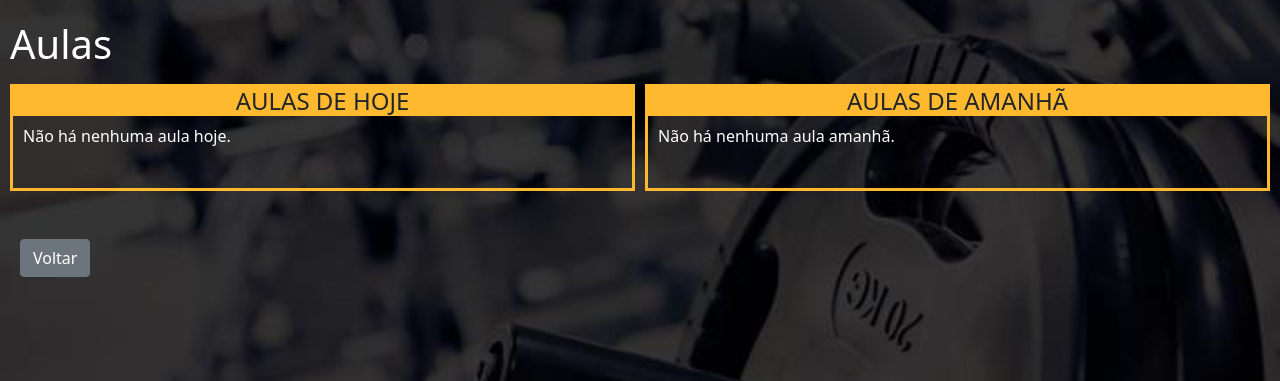
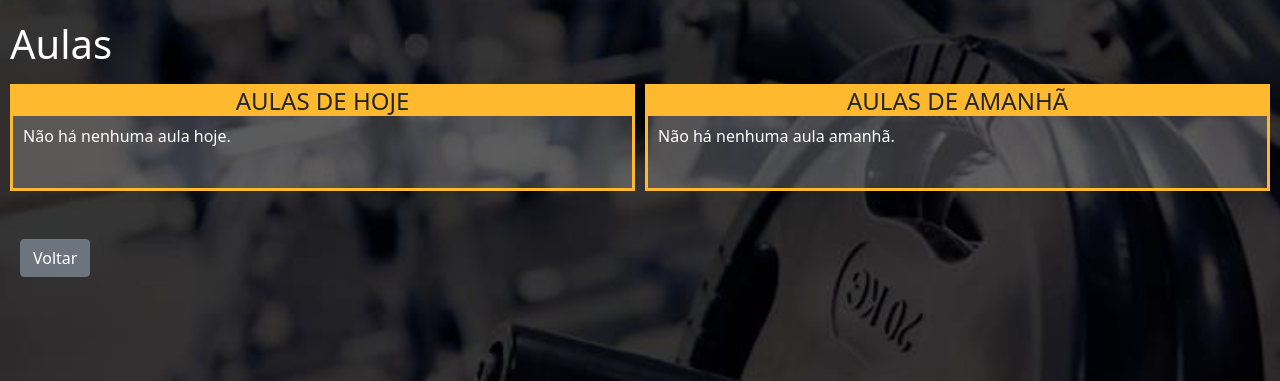
Before and after one commit to tomasolenscki/USPesos, a Django app: template alunos/templates/alunos/aulas.html in a window 1280 px wide. Shown: the part 50-431 px from the top of the page. Run offline with Django 4.2, Linux system fonts and the light colour scheme; the template is opened without the code that fills it, so the values that code supplies are empty; some libraries are stand-ins or nearby versions.

Commit message:
Adicionar fundo no calnedário de aulas

```diff
--- a/alunos/templates/alunos/aulas.html
+++ b/alunos/templates/alunos/aulas.html
@@ -14,7 +14,7 @@ Aulas
 
 
 <div id="container-aulas">
-    <div id="texto-aulas">
+    <div id="texto-aulas" style="background-color: rgba(255, 255, 255, 0.200);">
         <h4 style="background-color: rgb(254, 185, 47); text-align: center;">AULAS DE HOJE</h4>
         {% if aulas_hoje %}
         {% for aula in aulas_hoje %}
@@ -50,7 +50,7 @@ Aulas
 <div style="width: 10px;"></div>
 
 
-    <div id="texto-aulas">
+    <div id="texto-aulas" style="background-color: rgba(255, 255, 255, 0.200);">
 
 
 <h4 style="background-color: rgb(254, 185, 47); text-align: center;">AULAS DE AMANHÃ</h4>
```
